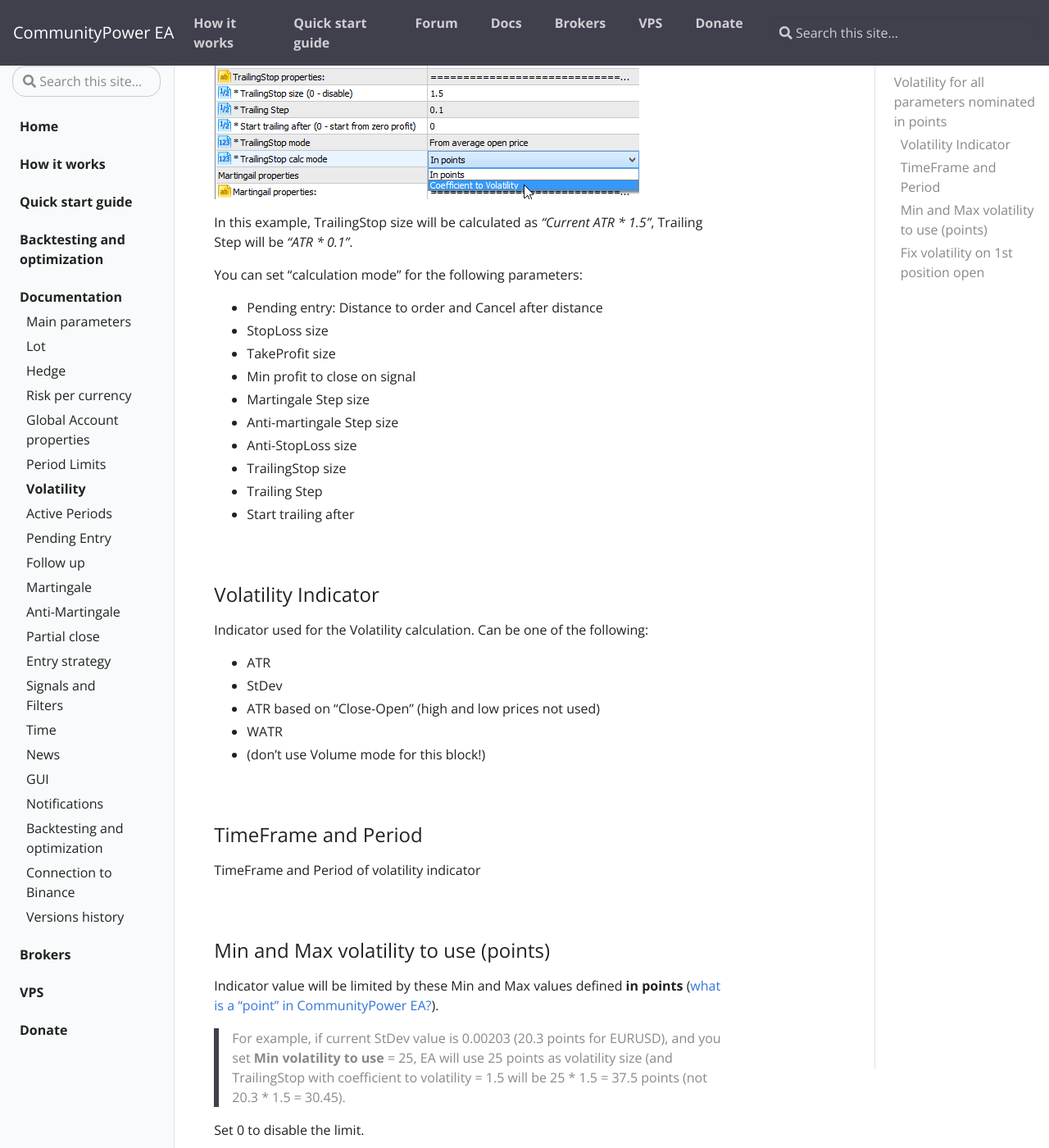
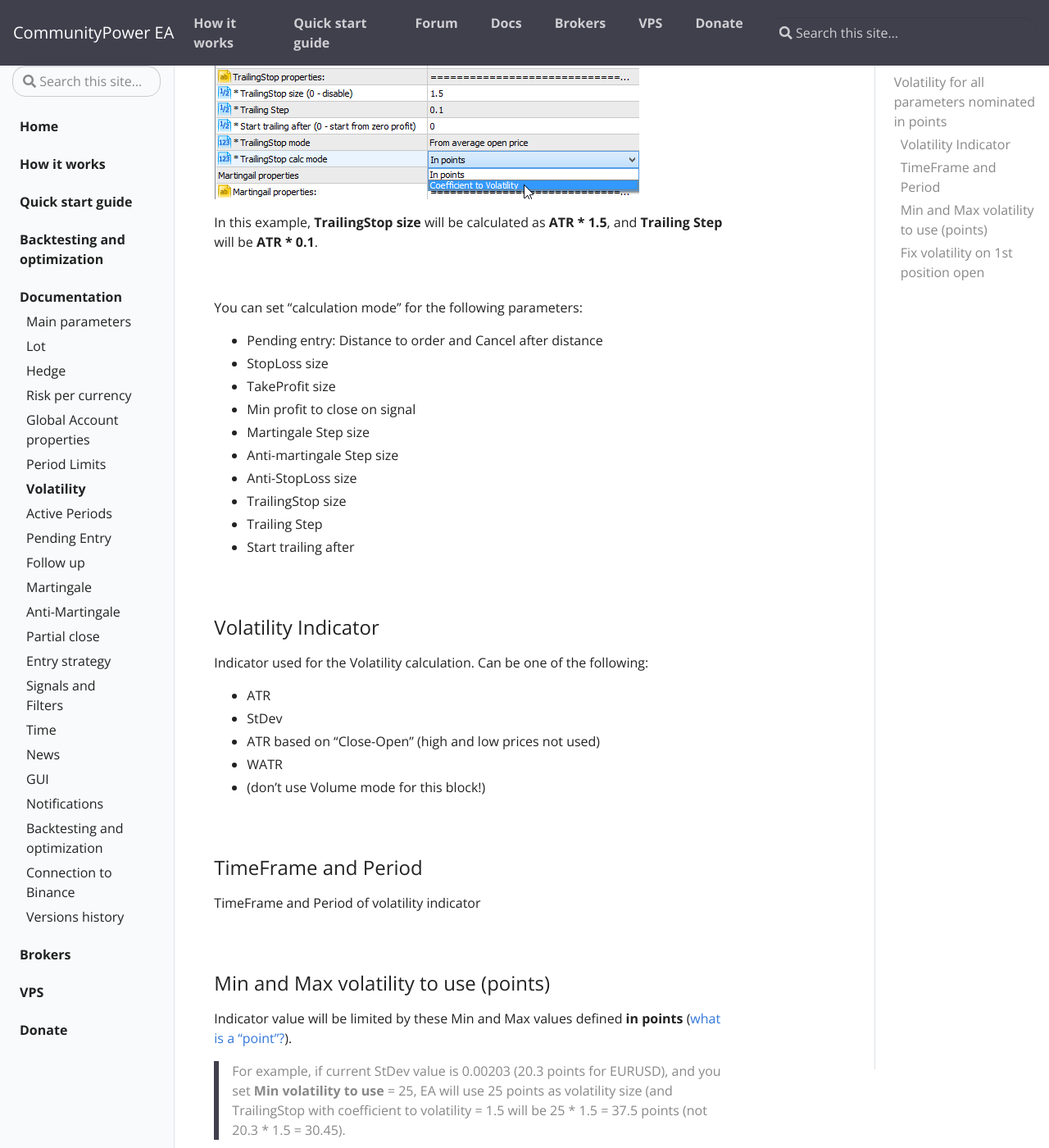
Before and after one commit to komposter/CommunityPowerEA.com, a Jekyll site: the page built from _docs/volatility.md, in a window 1280 px wide and 1400 px high, scrolled down 477 px. Shown: the whole window at 82% size. Built offline with Jekyll 4.4.1, drawn with Linux system fonts in a browser that asks for light colours.

Commit message:
Content change

```diff
--- a/_docs/volatility.md
+++ b/_docs/volatility.md
@@ -16,7 +16,9 @@
 
 ![]({{site.baseurl}}/assets/img/docs/volatility2.png)
 
-In this example, TrailingStop size will be calculated as *"Current ATR * 1.5"*, Trailing Step will be *"ATR * 0.1"*.
+In this example, **TrailingStop size** will be calculated as **ATR * 1.5**, and **Trailing Step** will be **ATR * 0.1**.
+
+<br />
 
 You can set "calculation mode" for the following parameters:
 * Pending entry: Distance to order and Cancel after distance
@@ -52,7 +54,7 @@
 
 ### Min and Max volatility to use (points)
 
-Indicator value will be limited by these Min and Max values defined **in points** ([what is a "point" in CommunityPower EA?](https://communitypowerea.userecho.com/en/communities/7/topics/384-what-is-a-point-in-cp-what-does-stoploss-250-points-mean)).
+Indicator value will be limited by these Min and Max values defined **in points** ([what is a "point"?](https://communitypowerea.userecho.com/en/communities/7/topics/384-what-is-a-point-in-cp-what-does-stoploss-250-points-mean)).
 
 > For example, if current StDev value is 0.00203 (20.3 points for EURUSD), and you set **Min volatility to use** = 25, EA will use 25 points as volatility size (and TrailingStop with coefficient to volatility = 1.5 will be 25 * 1.5 = 37.5 points (not 20.3 * 1.5 = 30.45).
 
```
